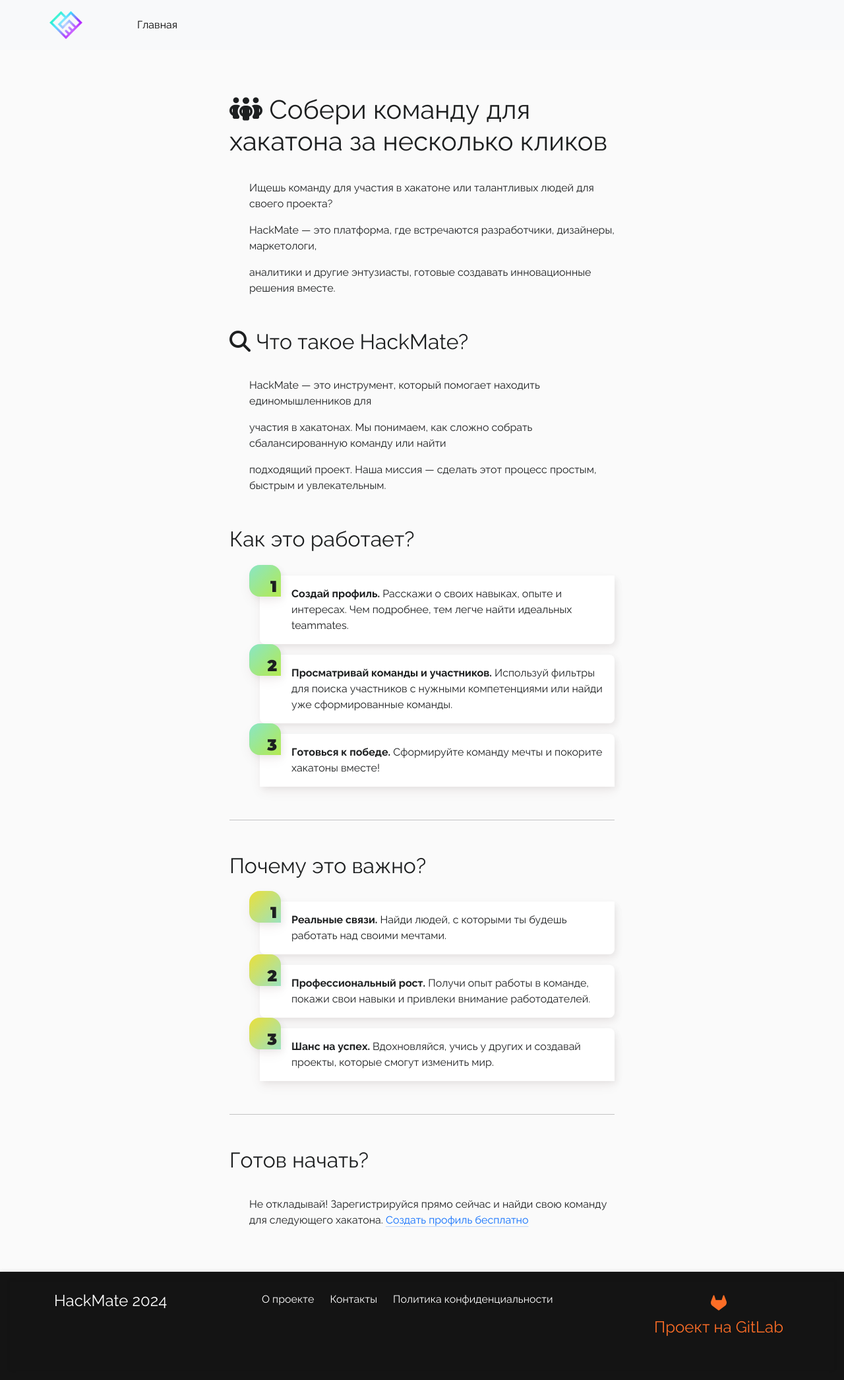
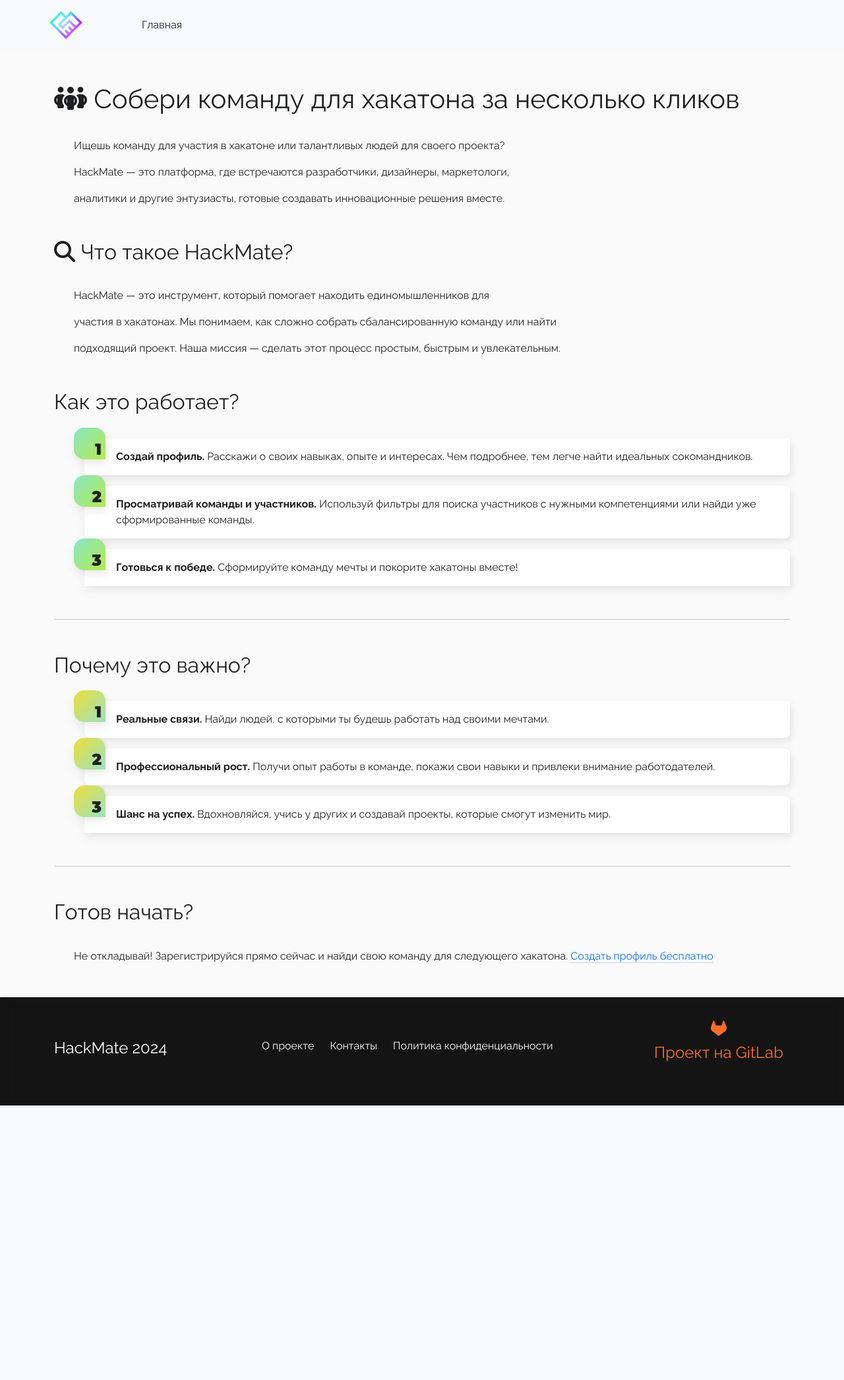
Before and after one commit to kiper-acab/Hackmate, a Django app: page / in a window 1280 px wide. Shown: the whole page at 66% size. After the commit the page ends 1675 px from the top, so only its background shows below. Run offline with Django 4.2, Linux system fonts and the light colour scheme; some libraries are stand-ins or nearby versions.

Commit message:
доделал стили

```diff
--- a/hackmate/static_dev/css/base.css
+++ b/hackmate/static_dev/css/base.css
@@ -21,6 +21,10 @@ html, body {
     flex: 1;
 }
 
+.navbar-nav > a{
+    margin: 0 15px;
+}
+
 
 .navbar>a>img{
     width: 50px;
@@ -40,3 +44,76 @@ html, body {
     margin-top: 100px;
     align-items: center;
 }
+
+.active{
+    color: black;
+}
+
+.footer {
+    background-color: rgb(20, 20, 20);
+    color: white;
+    padding: 15px;
+    text-align: center;
+    box-shadow: 0 -1px 5px rgba(0, 0, 0, 0.1);
+}
+
+.footer .container {
+    display: flex;
+    justify-content: space-between;
+    align-items: center;
+    flex-wrap: wrap;
+}
+
+.footer-content {
+    display: flex;
+    justify-content: space-between;
+    width: 100%;
+    flex-wrap: wrap;
+    align-items: center;
+}
+
+.footer-left h1 {
+    font-size: 24px;
+}
+
+.footer-center ul {
+    list-style: none;
+    padding: 0;
+}
+
+.footer-center ul li {
+    display: inline-block;
+    margin: 0 10px;
+}
+
+.footer-center ul li a {
+    color: #fff;
+    text-decoration: none;
+}
+
+.footer-right ul {
+    list-style: none;
+    display: flex;
+    padding: 0;
+}
+
+.footer-right ul li {
+    margin: 0 10px;
+}
+
+.footer-right ul li img {
+    width: 20px;
+    height: 20px;
+}
+
+.footer-right ul li a {
+    color: #FC6D26;
+    font-size: 24px;
+    text-decoration: none;
+    transition: transform 0.2s ease, color 0.2s ease;
+}
+
+.footer-right ul li a:hover {
+    transform: scale(1.1);
+    color: #FF7F50;
+}
--- a/hackmate/templates/base.html
+++ b/hackmate/templates/base.html
@@ -19,9 +19,7 @@
       {% include "includes/header.html" %}
     </header>
 
-    <main class="content-container">
-      {% block content %}{% endblock %}
-    </main>
+    {% block content %}{% endblock %}
 
     <footer class="footer">
       {% include "includes/footer.html" %}
--- a/hackmate/templates/homepage/homepage.html
+++ b/hackmate/templates/homepage/homepage.html
@@ -22,7 +22,7 @@
 		<section class="advantages">
 			<h2>Как это работает?</h2>
 			<ol class="gradient-list">
-				<li class="list-group-item"><b>Создай профиль.</b> Расскажи о своих навыках, опыте и интересах. Чем подробнее, тем легче найти идеальных teammates.</li>
+				<li class="list-group-item"><b>Создай профиль.</b> Расскажи о своих навыках, опыте и интересах. Чем подробнее, тем легче найти идеальных сокомандников.</li>
 				<li class="list-group-item"><b>Просматривай команды и участников.</b> Используй фильтры для поиска участников с нужными компетенциями или найди уже сформированные команды.</li>
 				<li class="list-group-item"><b>Готовься к победе.</b> Сформируйте команду мечты и покорите хакатоны вместе!</li>
 			</ol>
--- a/hackmate/templates/includes/header.html
+++ b/hackmate/templates/includes/header.html
@@ -4,13 +4,12 @@
   <a class="navbar-brand" href="{% url 'homepage:homepage' %}">
     <img src="{% static 'logo/favicon.ico' %}" width="48">
   </a>
-  <div class="collapse navbar-collapse" id="navbarNav">
-    {% with request.resolver_match.view_name as view_name %}
-    <ul class="navbar-nav">
-      <li>
-        <a class="nav-link {% if view_name == 'homepage:homepage' %}active disabled{% endif %}"href="{% url 'homepage:homepage' %}">Главная</a>
-      </li>
-    </ul>
-    {% endwith %}
-  </div>
+  {% with request.resolver_match.view_name as view_name %}
+  <article class="navbar-nav">
+    <a class="{% if view_name == 'homepage:homepage' %}list-group-item list-group-item-action active {% endif %}" href="{% url 'homepage:homepage' %}">Главная</a>
+    {% if request.user.is_superuser %}
+			<a href="/admin/" class="{% if view_name == 'homepage:homepage' %}list-group-item list-group-item-action active {% endif %}">Админка</a>
+		{% endif %}
+  </article>
+  {% endwith %}
 </nav>
```
Also changed, not shown: hackmate/static_dev/css/footer.css (deleted, +0 -67 lines).
